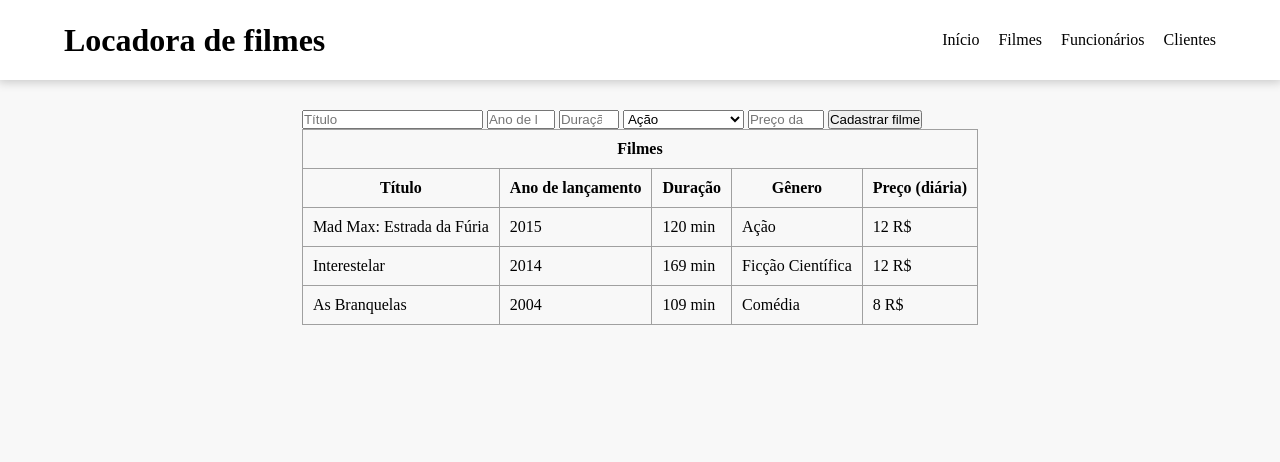
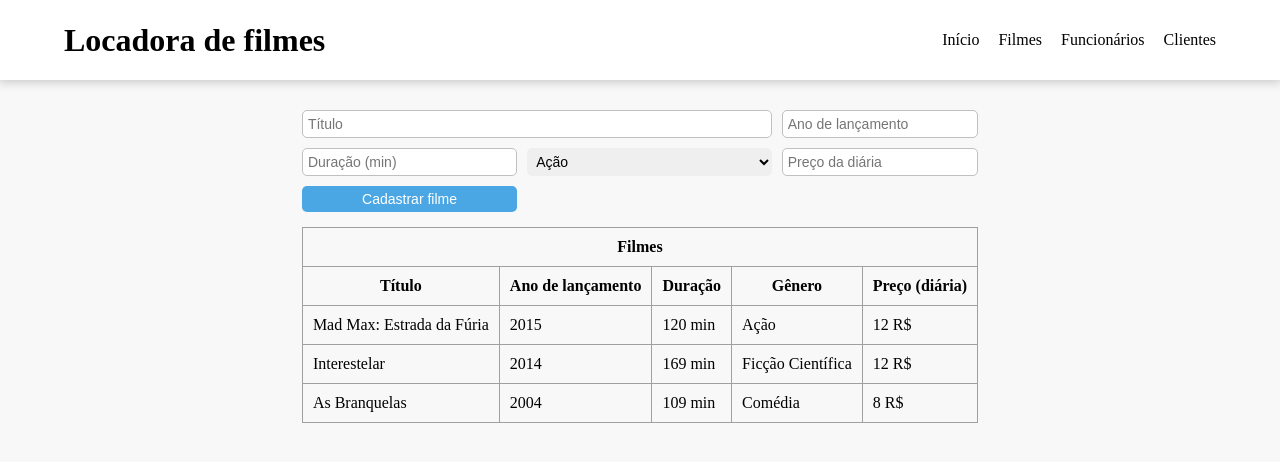
Before and after one commit to deyyses17/locadora-de-filmes, a PHP site: page / in a window 1280 px wide. Shown: the top 462 px of the page. Run offline with PHP 8.4, Linux system fonts and the light colour scheme; data comes from the database, SQL or seed files in the repository.

Commit message:
Formulário de adição de filme estilizado

```diff
--- a/css/style.css
+++ b/css/style.css
@@ -3,6 +3,10 @@
   --header-bg: #fff;
   --header-shadow: 0 0 10px 2px rgba(0, 0, 0, 0.2);
   --link-color: #000;
+  --input-border: #c0c0c0;
+  --input-focus-border: #4ba7e4;
+  --btn-add-filme-bg: #4ba7e4;
+  --input-border-radius: 5px;
 }
 
 * {
@@ -49,6 +53,86 @@ main {
   padding-top: 110px;
 }
 
+input {
+  padding: 5px;
+  font-size: 14px;
+}
+
+input[type=submit] {
+  border-radius: var(--input-border-radius);
+  border: var(--input-border);
+  cursor: pointer;
+}
+
+input::placeholder {
+  font-size: 14px;
+}
+
+select {
+  padding: 5px;
+  font-size: 14px;
+  border-radius: var(--input-border-radius);
+  border: var(--input-border);
+  cursor: pointer;
+}
+
+option {
+  font-size: 14px;
+}
+
+.txt-input {
+  outline: none;
+  border-radius: var(--input-border-radius);
+  border: 1px solid var(--input-border);
+  transition: 0.2s all ease-in-out;
+}
+.txt-input:focus {
+  border: 1px solid var(--input-focus-border);
+  box-shadow: 0 0 0 3px rgba(75, 167, 228, 0.3);
+}
+
+#titulo {
+  grid-area: titulo;
+}
+
+#ano-lancamento {
+  grid-area: ano-lancamento;
+}
+
+#duracao {
+  grid-area: duracao;
+}
+
+#genero {
+  grid-area: genero;
+}
+
+#preco-diaria {
+  grid-area: preco-diaria;
+}
+
+#btn-add-filme {
+  grid-area: btn-add-filme;
+  border: none;
+  background: var(--btn-add-filme-bg);
+  color: #fff;
+  transition: 0.2s all ease-in-out;
+}
+#btn-add-filme:hover {
+  background: #3f8cc0;
+}
+
+#add-filme-form {
+  margin-bottom: 15px;
+  display: grid;
+  grid-template-columns: repeat(3, auto);
+  gap: 10px;
+  grid-template-areas:
+    "titulo titulo ano-lancamento"
+    "duracao genero preco-diaria"
+    "btn-add-filme . .";
+}
+
 table {
   border-collapse: collapse;
   border-spacing: 0;
--- a/index.php
+++ b/index.php
@@ -33,17 +33,17 @@ $generos = $statement_genero -> fetchAll(PDO::FETCH_ASSOC);
     </div>
   </header>
   <main>
-    <form action="add_filme.php" method="POST">
-      <input type="text" name="titulo" id="titulo" placeholder="Título" required>
-      <input type="number" name="ano-lancamento" id="ano-lancamento" placeholder="Ano de lançamento" min="0" max="9999" required>
-      <input type="number" name="duracao" id="duracao" placeholder="Duração (min)" min="0" max="999" required>
+    <form action="add_filme.php" method="POST" id="add-filme-form">
+      <input type="text" name="titulo" class="txt-input" id="titulo" placeholder="Título" required>
+      <input type="number" name="ano-lancamento" class="txt-input" id="ano-lancamento" placeholder="Ano de lançamento" min="0" max="9999" required>
+      <input type="number" name="duracao" class="txt-input" id="duracao" placeholder="Duração (min)" min="0" max="999" required>
       <select name="genero" id="genero">
         <?php foreach($generos as $genero): ?>
           <option value="<?= $genero['id_genero'] ?>"><?= $genero['nome'] ?></option>
         <?php endforeach ?>
       </select>
-      <input type="number" name="preco-diaria" id="preco-diaria" placeholder="Preço da diária" min="0" max="99" step="0.01" required>
-      <input type="submit" value="Cadastrar filme">
+      <input type="number" name="preco-diaria" class="txt-input" id="preco-diaria" placeholder="Preço da diária" min="0" max="99" step="0.01" required>
+      <input type="submit" value="Cadastrar filme" id="btn-add-filme">
     </form>
     <table>
       <thead>
```
